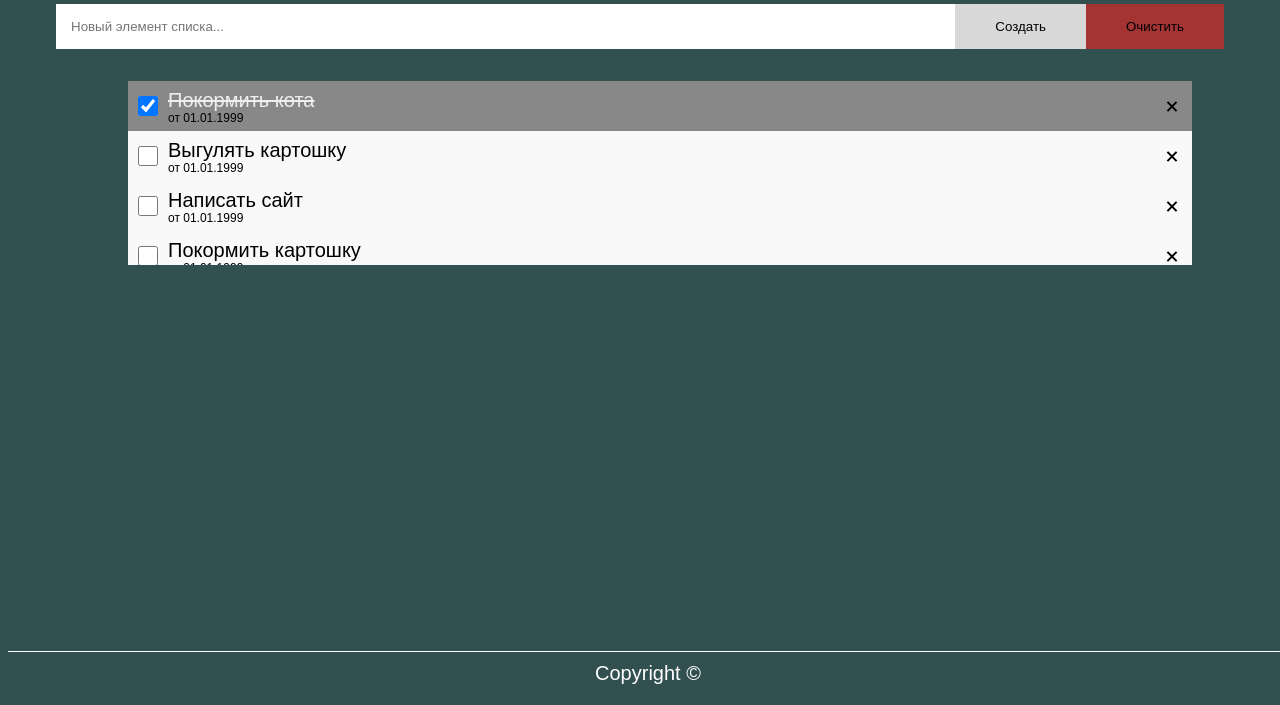
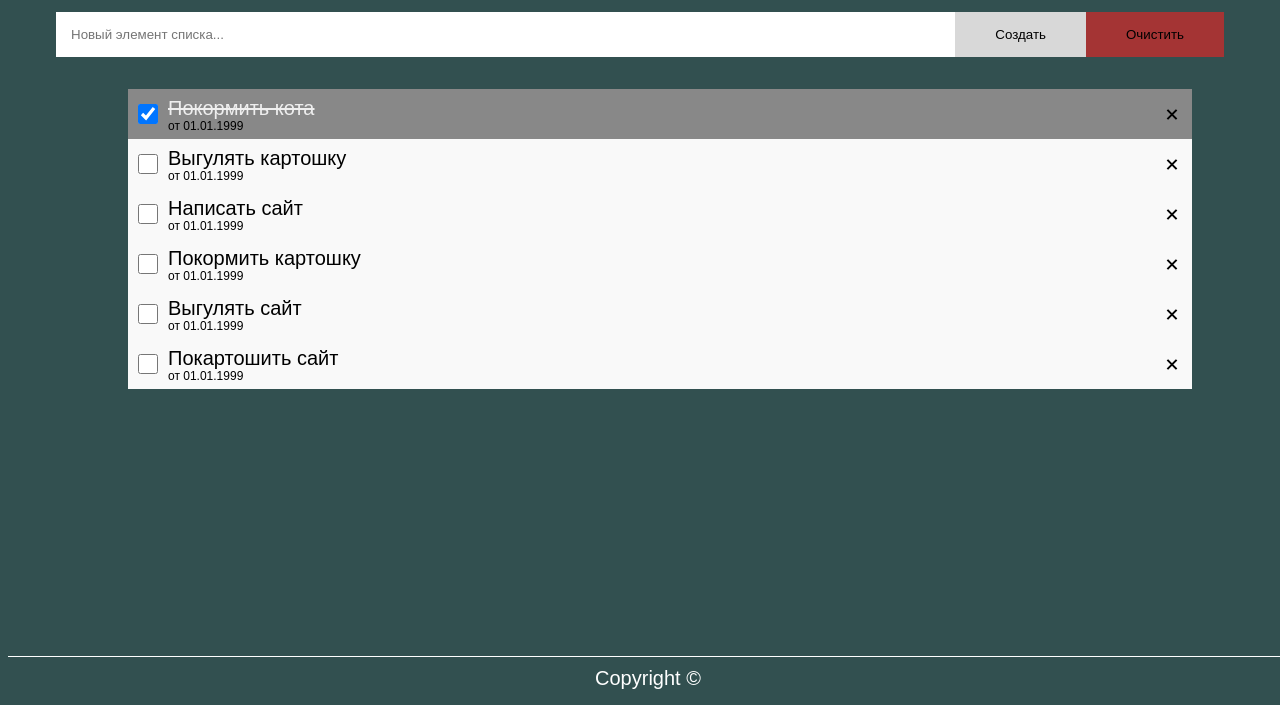
Before and after one commit to Stirven13/VkiTaskVainer.github.io, a plain HTML site: page index.html in a window 1280 px wide. Shown: the part 95-800 px from the top of the page. Drawn offline with Linux system fonts and the light colour scheme.

Commit message:
Fix margin

```diff
--- a/css/style.css
+++ b/css/style.css
@@ -1,5 +1,8 @@
 body, html {
     background-color: rgb(50, 80, 80);
+    display: flex;
+    flex-direction: column;
+    min-height: 100hv;
 }
 
 ::-webkit-scrollbar {
@@ -8,6 +11,7 @@ body, html {
 
 .title_style {
     text-align: center;
+    flex: 1;
 }
 
 .title_style h1 {
@@ -57,13 +61,13 @@ body, html {
 }
 
 .todo_list {
-    max-height: 200px;
     overflow-y: auto;
 }
 
 .todo_list ol {
     text-align: center;
     list-style: none;
+    margin-bottom: 100px;
 }
 
 .todo_list li {
@@ -160,15 +164,15 @@ body, html {
     background-color: #888888;
 }
 
-
-
 footer {
     width: 100%;
-    bottom: 20px;
-    position: fixed;
     text-align: center;
     border-top: 1px solid #FFFFFF;
     color: #FFFFFF;
+    padding-bottom: 15px;
     padding-top: 10px;
     font: 20px 'Droid Sans', sans-serif;
+    background-color: rgb(50, 80, 80);
+    position: fixed;
+    bottom: 0;
 }
```
